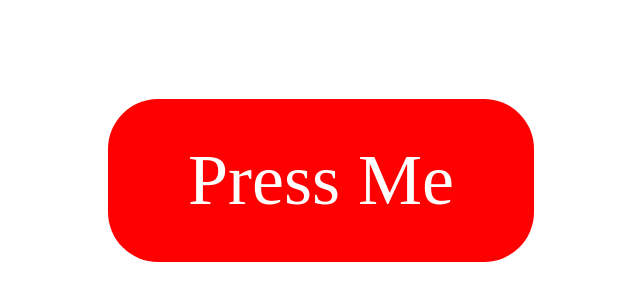
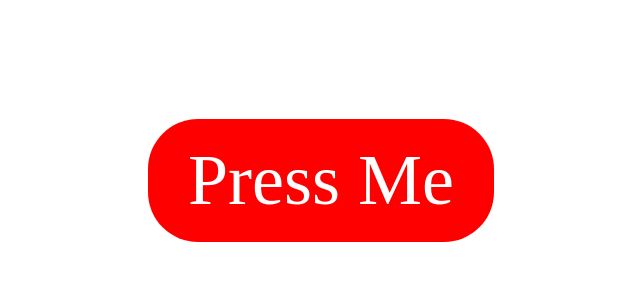
Before and after one commit to lucasBorcher/dummeidiot, a plain HTML site: page index.html in a window 1280 px wide. Shown: the part 228-528 px from the top of the page, without its empty margins (319-959 px from the left). Drawn offline with Linux system fonts and the light colour scheme.

Commit message:
Update index.html

```diff
--- a/index.html
+++ b/index.html
@@ -20,7 +20,7 @@
         font-size: 72px;
         background-color: red;
         color: white;
-        padding: 40px 80px;
+        padding: 20px 40px;
         text-align: center;
         border-radius: 50px;
         cursor: pointer;
```
